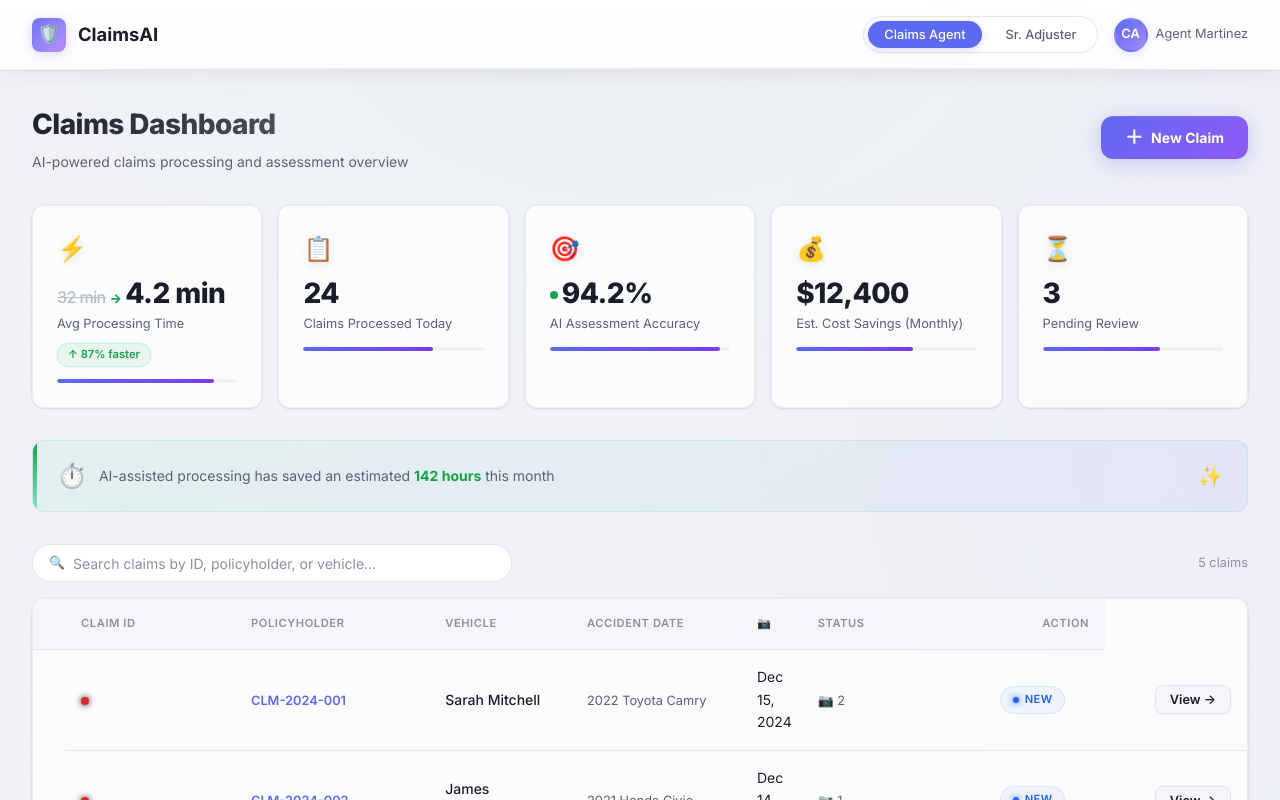
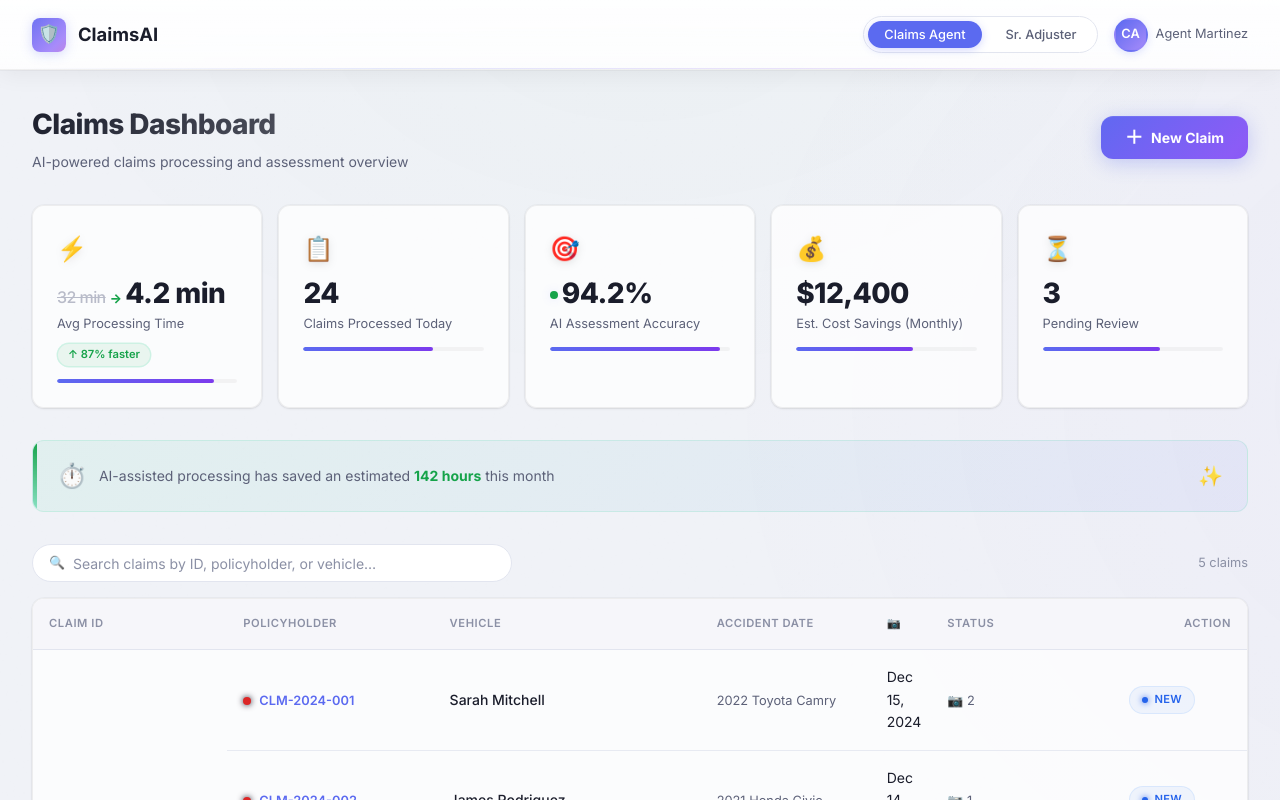
Before and after one commit to elsayedm99/claims-ai, a React (Vite) app: page / in a window 1280 px wide. Shown: the top 800 px of the page. Built offline with nearby package versions, Linux system fonts and the light colour scheme.

Commit message:
Merge priority dot into Claim ID column, fix table alignment and gap

```diff
--- a/src/index.css
+++ b/src/index.css
@@ -533,14 +533,13 @@ a:hover {
   table-layout: fixed;
 }
 
-.claims-table th:nth-child(1) { width: 32px; }
-.claims-table th:nth-child(2) { width: 14%; }
-.claims-table th:nth-child(3) { width: 16%; }
-.claims-table th:nth-child(4) { width: auto; }
-.claims-table th:nth-child(5) { width: 14%; }
-.claims-table th:nth-child(6) { width: 5%; }
-.claims-table th:nth-child(7) { width: 15%; }
-.claims-table th:nth-child(8) { width: 10%; }
+.claims-table th:nth-child(1) { width: 16%; }
+.claims-table th:nth-child(2) { width: 17%; }
+.claims-table th:nth-child(3) { width: 22%; }
+.claims-table th:nth-child(4) { width: 14%; }
+.claims-table th:nth-child(5) { width: 5%; }
+.claims-table th:nth-child(6) { width: 15%; }
+.claims-table th:nth-child(7) { width: 11%; }
 
 .claims-table th {
   text-align: left;
@@ -2873,6 +2872,8 @@ a:hover {
   height: 8px;
   border-radius: 50%;
   box-shadow: 0 0 6px currentColor;
+  margin-right: var(--space-sm);
+  vertical-align: middle;
 }
 
 .photo-count {
--- a/src/pages/Dashboard.jsx
+++ b/src/pages/Dashboard.jsx
@@ -280,7 +280,6 @@ export function Dashboard({ claims, onAddClaim }) {
         <table className="claims-table">
           <thead>
             <tr>
-              <th style={{ width: 32 }}></th>
               <th>Claim ID</th>
               <th>Policyholder</th>
               <th>Vehicle</th>
@@ -296,15 +295,12 @@ export function Dashboard({ claims, onAddClaim }) {
                 key={claim.id}
                 onClick={() => navigate(`/claim/${claim.id}`)}
               >
-                {/* Priority dot */}
                 <td>
                   <span
                     className="priority-dot"
                     style={{ background: getPriorityColor(claim) }}
                     title="Priority"
                   />
-                </td>
-                <td>
                   <span className="claim-id">{claim.id}</span>
                 </td>
                 <td>
```
